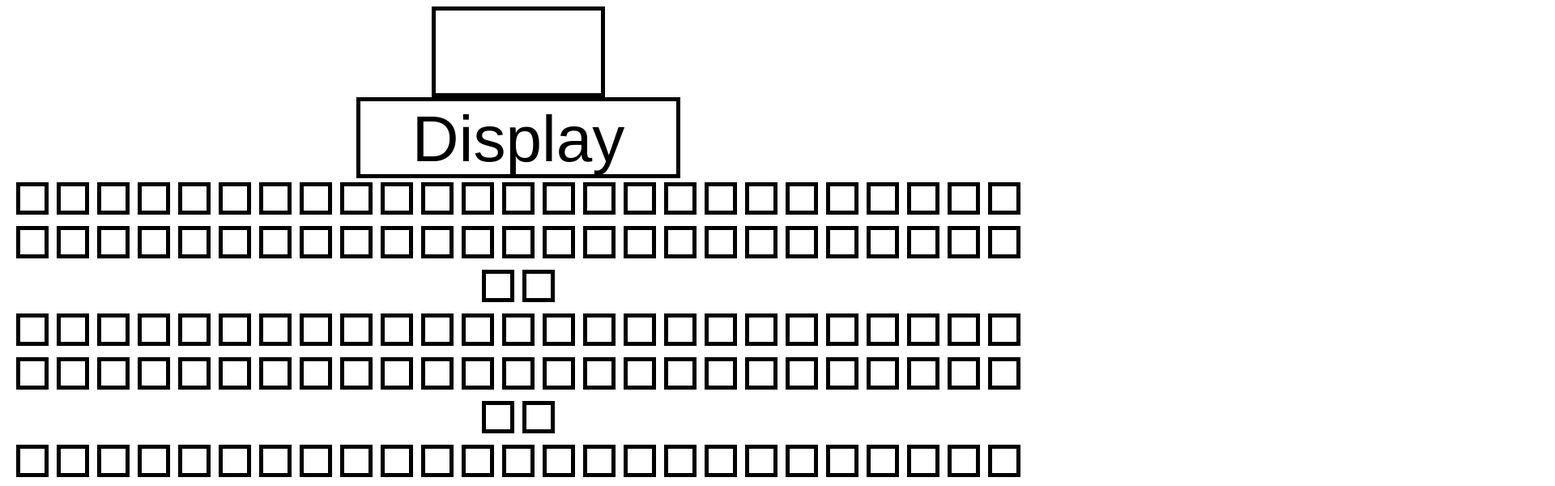
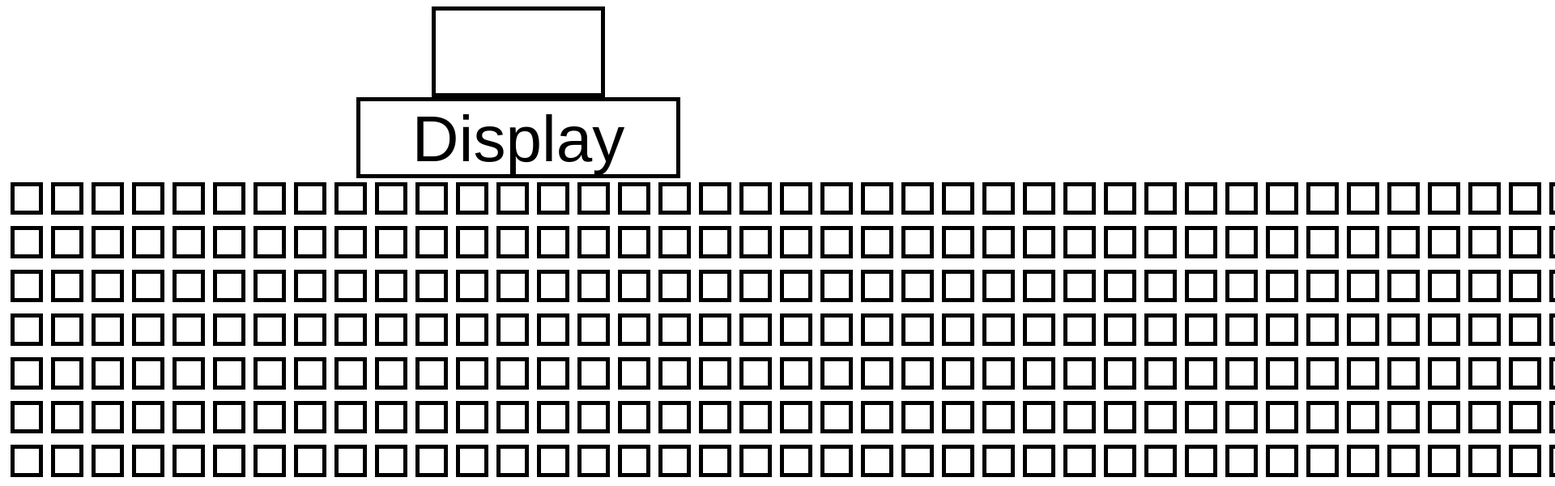
Before and after one commit to jmbharish-ai/RGB-Grid, a plain HTML site: page index.html in a window 1280 px wide. Shown: the top 600 px of the page at 81% size, 1920 px wide, since content can reach past the window. Drawn offline with Linux system fonts and the light colour scheme.

Commit message:
Update index.html

```diff
--- a/index.html
+++ b/index.html
@@ -8,7 +8,7 @@
                 background-color: white;
                 text-align: center;
 
-                flex-wrap: nowrap;
+                white-space: nowrap;
                 overflow-x: auto;
             }
             .changed{
```
